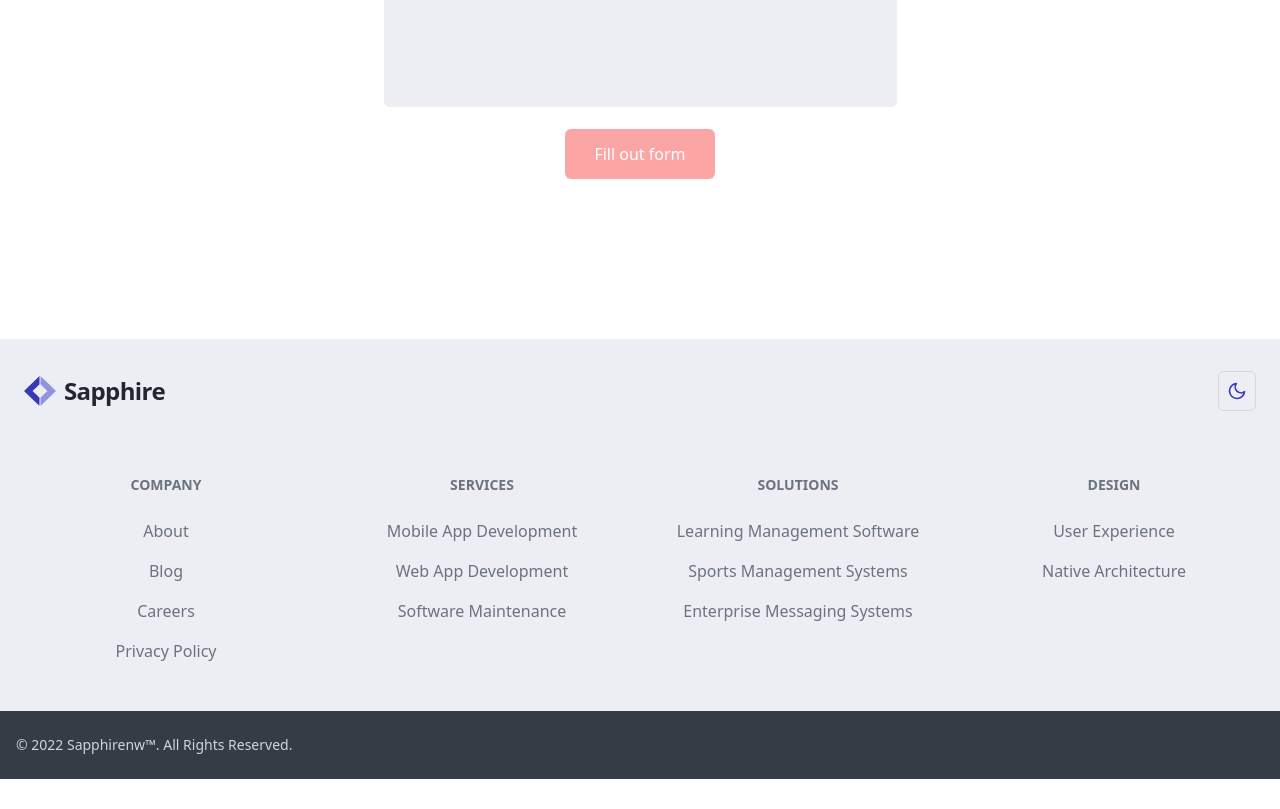
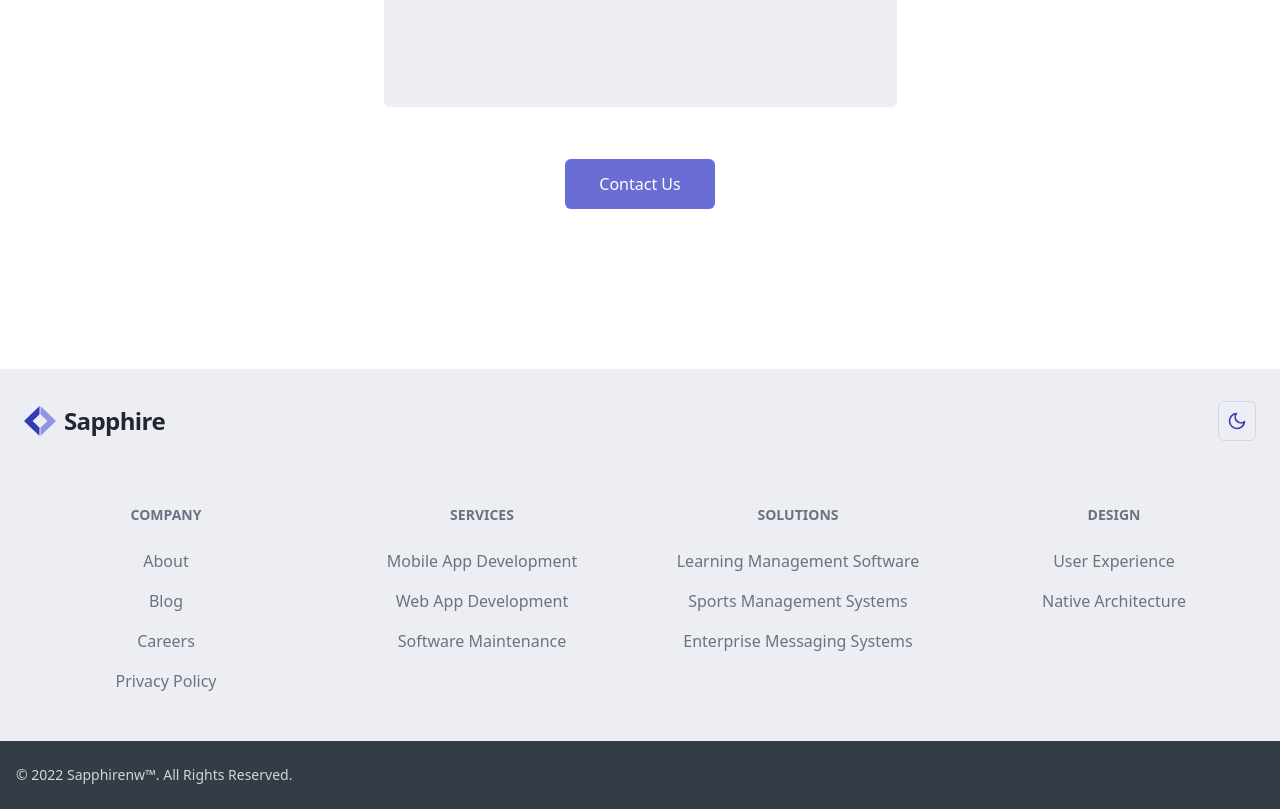
Before and after one commit to jake-landersweb/sapphirenw.com, a Next.js app: page / in a window 1280 px wide. Shown: the part 6540-7349 px from the top of the page. Before the commit the page ends 7319 px from the top, so only its background shows below. Built offline with nearby package versions, Linux system fonts and the light colour scheme.

Commit message:
added a fix for forms

```diff
--- a/components/crosscheck/customButtons.tsx
+++ b/components/crosscheck/customButtons.tsx
@@ -1,5 +1,3 @@
-import { RiAppleFill } from 'react-icons/ri'
-import { FcGoogle } from 'react-icons/fc'
 import { FaGlobeAmericas } from 'react-icons/fa'
 
 type CustomAppButtonsProps = {
--- a/components/footer.tsx
+++ b/components/footer.tsx
@@ -37,14 +37,12 @@ const Footer = () => {
                     <h2 className="mb-6 text-sm font-semibold text-gray-500 uppercase dark:text-gray-400">Company</h2>
                     <ul className="text-gray-500 dark:text-gray-400">
                         <li className="mb-4">
-                            <li className="mb-4">
                             <Link props={{
                                 href: "/about",
                                 child: <>About</>,
                                 isExternal: false,
                                 className: "hover:underline"
                             }} />
-                            </li>
                         </li>
                         <li className="mb-4">
                             <Link props={{
@@ -99,30 +97,6 @@ const Footer = () => {
                                 className: "hover:underline"
                             }} />
                         </li>
-                        {/* <li className="mb-4">
-                            <Link props={{
-                                href: "/cloud-infrastructure",
-                                child: <>Cloud Infrastructure</>,
-                                isExternal: false,
-                                className: "hover:underline"
-                            }} />
-                        </li>
-                        <li className="mb-4">
-                            <Link props={{
-                                href: "/app-integrations",
-                                child: <>App Integrations</>,
-                                isExternal: false,
-                                className: "hover:underline"
-                            }} />
-                        </li>
-                        <li className="mb-4">
-                            <Link props={{
-                                href: "/technology-sourcing",
-                                child: <>Technology Sourcing</>,
-                                isExternal: false,
-                                className: "hover:underline"
-                            }} />
-                        </li> */}
                     </ul>
                 </div>
                 <div className="text-center">
@@ -152,14 +126,6 @@ const Footer = () => {
                                 className: "hover:underline"
                             }} />
                         </li>
-                        {/* <li className="mb-4">
-                            <Link props={{
-                                href: "/solutions/custom-software-experiences",
-                                child: <>Customized Software Experiences</>,
-                                isExternal: false,
-                                className: "hover:underline"
-                            }} />
-                        </li> */}
                     </ul>
                 </div>
                 <div className="text-center">
@@ -181,14 +147,6 @@ const Footer = () => {
                                 className: "hover:underline"
                             }} />
                         </li>
-                        {/* <li className="mb-4">
-                            <Link props={{
-                                href: "/design/native-experiences",
-                                child: <>Native Experiences</>,
-                                isExternal: false,
-                                className: "hover:underline"
-                            }} />
-                        </li> */}
                     </ul>
                 </div>
             </div>
--- a/components/form/form.tsx
+++ b/components/form/form.tsx
@@ -29,16 +29,6 @@ const Form = ({ props }: { props: FormProps }) => {
         }
     }
 
-    const emailErrorText = () => {
-        if (email == "") {
-            return "Cannot be empty"
-        } else if (/^[a-zA-Z0-9.!#$%&'*+/=?^_`{|}~-]+@[a-zA-Z0-9](?:[a-zA-Z0-9-]{0,253}[a-zA-Z0-9])?(?:\.[a-zA-Z0-9](?:[a-zA-Z0-9-]{0,253}[a-zA-Z0-9])?)*$/.test(email)) {
-            return ""
-        } else {
-            return "Please enter a valid email"
-        }
-    }
-
     const formValid = () => {
         if (name == "") {
             return false
@@ -48,6 +38,20 @@ const Form = ({ props }: { props: FormProps }) => {
             return false
         } else {
             return true
+        }
+    }
+
+    const validationText = () => {
+        if (name == "" && email == "" && body == "") {
+            return ""
+        } else if (name == "") {
+            return "Name cannot be empty."
+        } else if (!emailIsValid()) {
+            return "Please enter a valid email."
+        } else if (body == "") {
+            return "Body cannot be empty."
+        } else {
+            return "Your information looks good!"
         }
     }
 
@@ -98,16 +102,16 @@ const Form = ({ props }: { props: FormProps }) => {
                     errorText: "Cannot be empty",
                     inputType: "text",
                     onChanged: (val) => setName(val),
-                    isValid: name != "",
+                    isValid: true,
                 }} />
                 <Field props={{
                     value: email,
                     label: "Email",
                     placeholder: emailLabel,
-                    errorText: emailErrorText(),
+                    errorText: "",
                     inputType: "text",
                     onChanged: (val) => setEmail(val),
-                    isValid: emailIsValid(),
+                    isValid: true,
                 }} />
                 <Field props={{
                     value: body,
@@ -116,15 +120,16 @@ const Form = ({ props }: { props: FormProps }) => {
                     errorText: "Cannot be empty",
                     inputType: "text",
                     onChanged: (val) => setBody(val),
-                    isValid: body != "",
+                    isValid: true,
                     isTextArea: true,
                     rows: 1,
                     height: "h-[200px]"
                 }} />
                 <div className="grid place-items-center">
-                    <button onClick={() => sendEmail()} className={`${formValid() ? "bg-main" : "bg-red-300"} text-white h-[50px] w-[150px] px-4 py-2 rounded-md hover:opacity-50 transition-opacity`}>
+                    <p className={`${showError ? "dark:text-red-300 text-red-500" : showSuccess ? "dark:text-green-400 text-green-600" : "text-gray-500"} h-[30px]`}>{showError ? "There was an issue" : showSuccess ? "Successfully sent your message." : validationText()}</p>
+                    <button onClick={() => sendEmail()} className={`${formValid() ? "bg-main hover:opacity-50" : "text-txt-200 bg-main-300 hover:cursor-default"} text-white h-[50px] w-[150px] px-4 py-2 rounded-md transition-all`}>
                         <p className={`${isLoading ? "hidden" : ""}`}>
-                            {formValid() ? <>Get more info</> : <>Fill out form</>}
+                            Contact Us
                         </p>
                         <p className={`${isLoading ? "" : "hidden"} grid place-items-center`}>
                             <svg className="animate-spin -ml-1 mr-3 h-5 w-5 text-white" xmlns="http://www.w3.org/2000/svg" fill="none" viewBox="0 0 24 24">
@@ -133,8 +138,6 @@ const Form = ({ props }: { props: FormProps }) => {
                             </svg>
                         </p>
                     </button>
-                    <p className={`${showError ? "h-[20px] opacity-100" : "h-0 opacity-0"} transition-all text-red-300`}>There was an issue</p>
-                    <p className={`${showSuccess ? "h-[20px] opacity-100" : "h-0 opacity-0"} transition-all text-txt-700`}>Successfully sent message</p>
                 </div>
             </div>
         </div>
```
Lines whose indentation alone changed are shown as unchanged.
